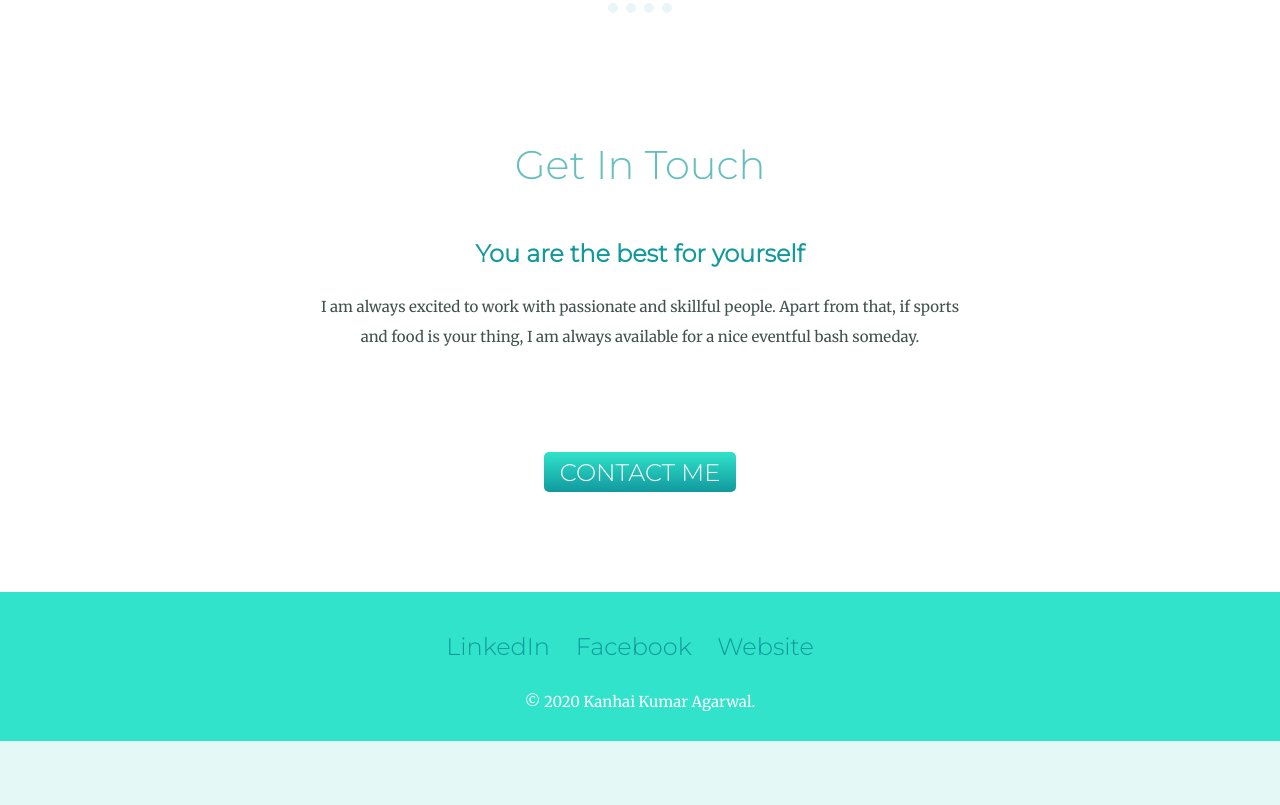
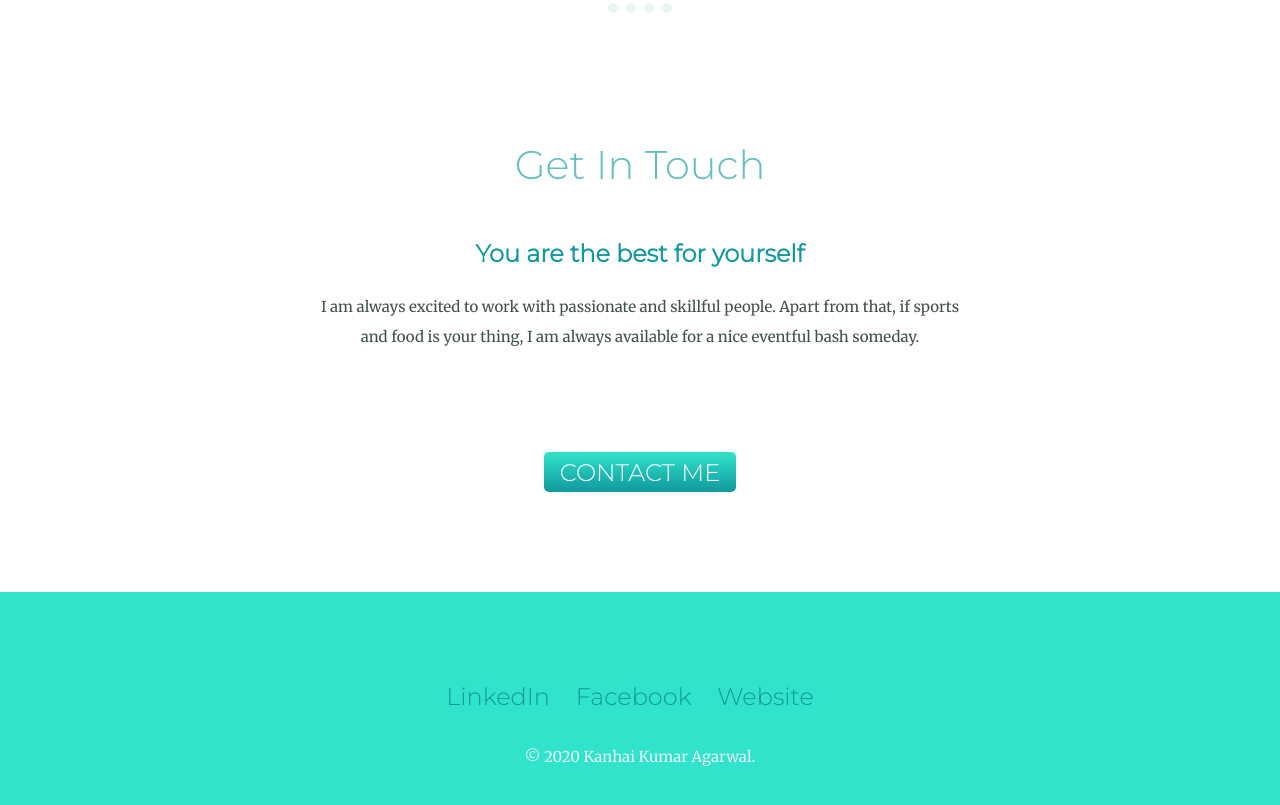
Before and after one commit to kanhaiagarwal/cv, a plain HTML site: page index.html in a window 1280 px wide. Shown: the part 2840-3645 px from the top of the page. Before the commit the page ends 3596 px from the top, so only its background shows below. Drawn offline with Linux system fonts and the light colour scheme.

Commit message:
Minor style fixes

```diff
--- a/css/styles.css
+++ b/css/styles.css
@@ -28,10 +28,15 @@ h3 {
 
 body {
   background-color: #e4f9f5;
+  color: #40514E;
   margin: 0;
   text-align: center;
   font-family: 'Merriweather', serif;
   font-size: 1.5em;
+}
+
+p {
+  line-height: 2;
 }
 
 .skills {
@@ -131,12 +136,13 @@ body {
 
 .bottom-container {
   background-color: #30e3ca;
+  padding: 50px 0 20px;
 }
 
 .bottom-container p {
   margin-top: 30px;
   padding-bottom: 30px;
-  color: white;
+  color: #eaf6f6;
   font-size: 15px;
 }
 
@@ -148,3 +154,7 @@ body {
   text-decoration: none;
   color: #11999e;
 }
+
+.footer-link:hover {
+  color: #eaf6f6;
+}
```
